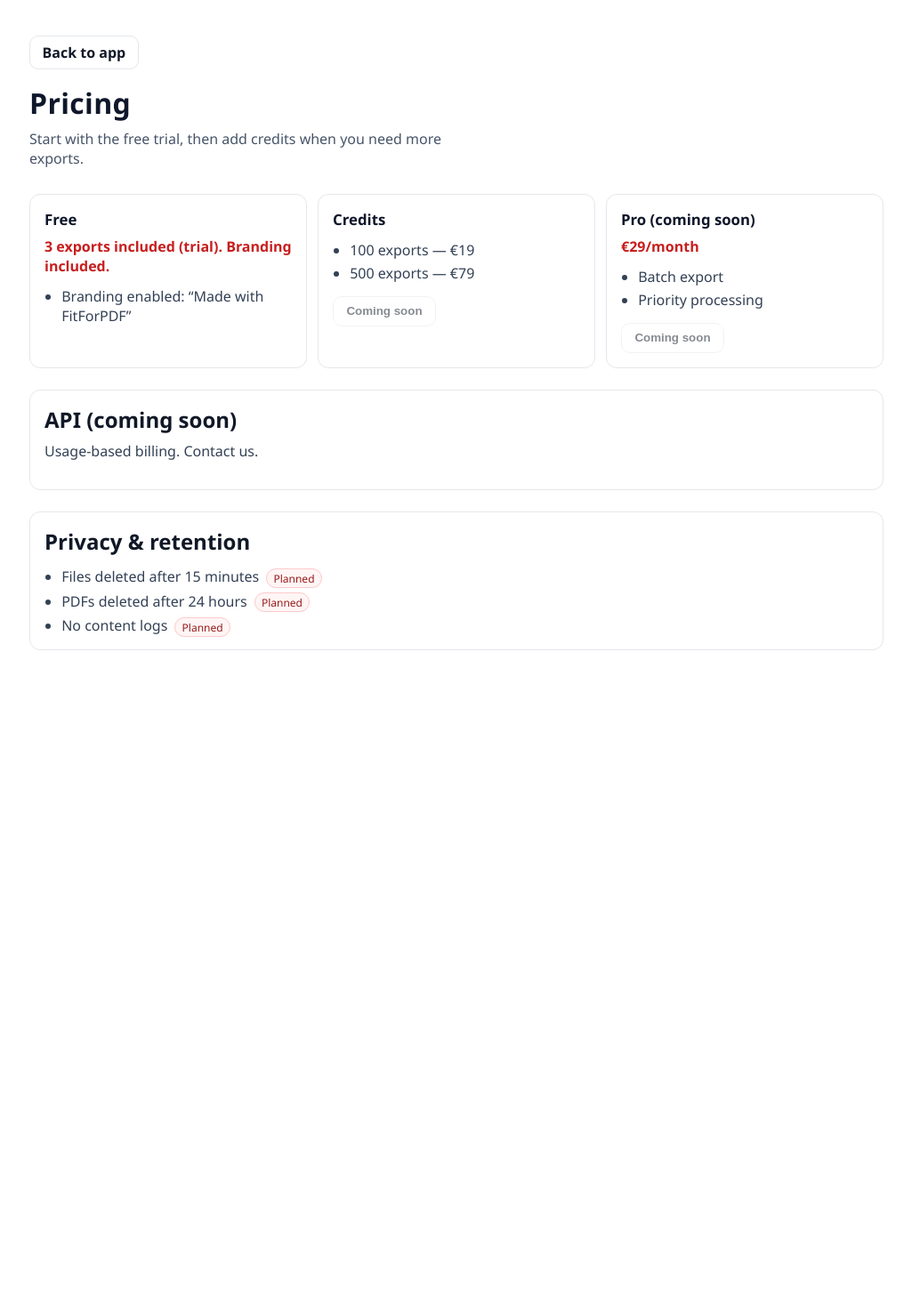
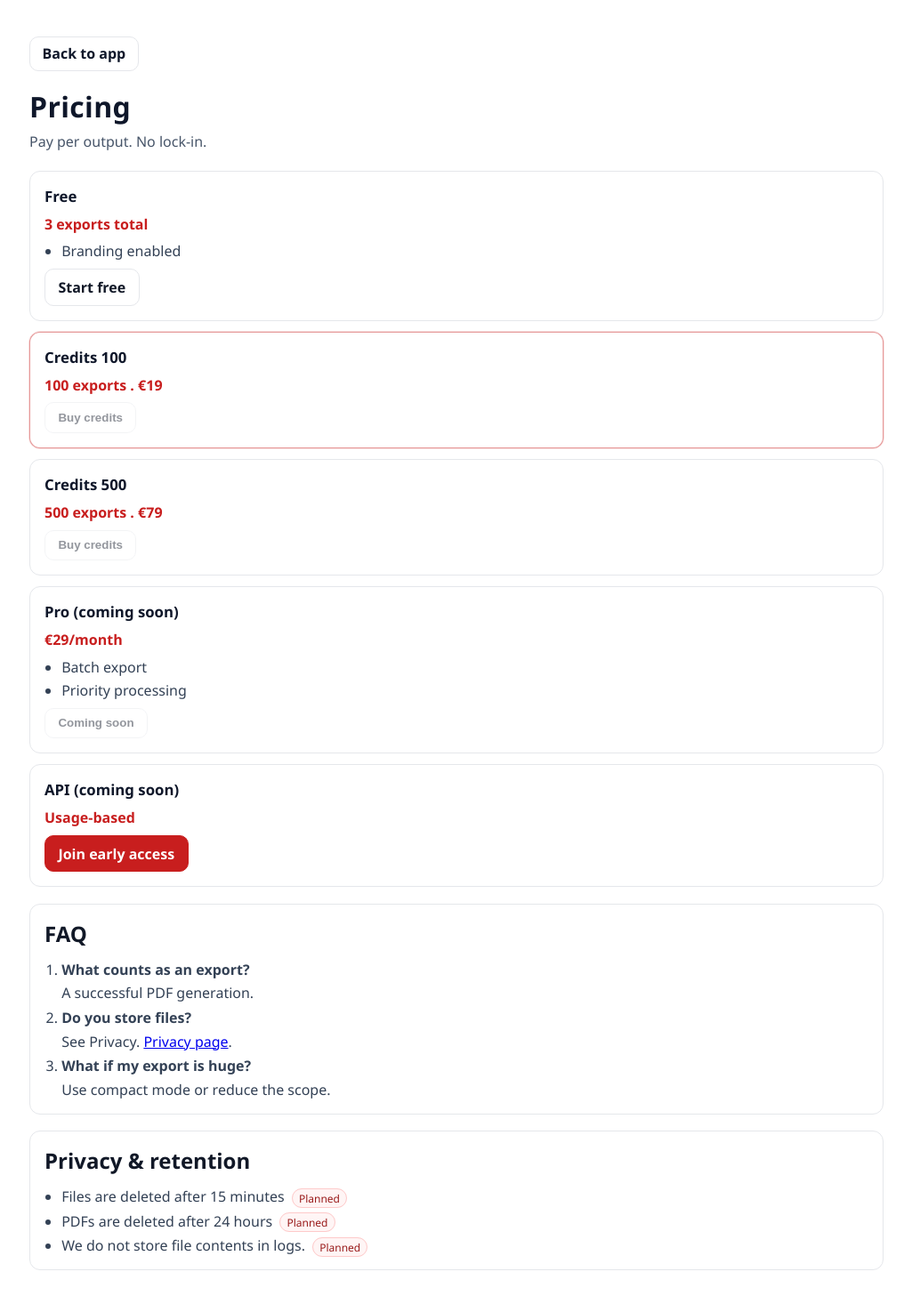
Before and after one commit to Togetheart/fitforpdf-frontend, a Next.js app: page /pricing in a window 1280 px wide. Shown: the top 1466 px of the page at 89% size, without its empty margins (127-1152 px from the left). Before the commit the page ends 880 px from the top, so only its background shows below. Built offline with nearby package versions, Linux system fonts and the light colour scheme.

Commit message:
feat(pricing): add dedicated pricing page

```diff
--- a/app/pricing/page.js
+++ b/app/pricing/page.js
@@ -1,16 +1,52 @@
 'use client';
 
-import { PRICING_CARDS, PRICING_PAGE_COPY } from '../siteCopy.mjs';
+import { PRICING_CARDS, PRICING_FAQ, PRICING_PAGE_COPY } from '../siteCopy.mjs';
 
 export function getPricingPageSections() {
   return {
     title: PRICING_PAGE_COPY.pageTitle,
     subtitle: PRICING_PAGE_COPY.pageSubtitle,
     cards: PRICING_CARDS,
+    faq: PRICING_FAQ,
+    backToAppLabel: PRICING_PAGE_COPY.backToApp,
+    backToAppHref: PRICING_PAGE_COPY.backToAppHref,
     retentionTitle: PRICING_PAGE_COPY.retentionTitle,
-    apiTitle: PRICING_PAGE_COPY.apiTitle,
-    apiCopy: PRICING_PAGE_COPY.apiCopy,
+    retention: [
+      PRICING_PAGE_COPY.filesDeleted,
+      PRICING_PAGE_COPY.pdfsDeleted,
+      PRICING_PAGE_COPY.noLogs,
+    ],
+    plannedLabel: PRICING_PAGE_COPY.plannedLabel,
   };
+}
+
+function renderAction(plan) {
+  if (plan.actionType === 'link' && !plan.disabled) {
+    return (
+      <a href={plan.actionHref} className={`planAction ${plan.id === 'api' ? 'planActionPrimary' : ''}`}>
+        {plan.actionLabel}
+      </a>
+    );
+  }
+
+  if (plan.actionType === 'link' && plan.disabled) {
+    return (
+      <a href={plan.actionHref} className="planAction planActionDisabled" aria-disabled="true">
+        {plan.actionLabel}
+      </a>
+    );
+  }
+
+  return (
+    <button
+      type="button"
+      className="planAction"
+      disabled={plan.disabled}
+      title={plan.tooltip}
+    >
+      {plan.actionLabel}
+    </button>
+  );
 }
 
 export default function PricingPage() {
@@ -22,35 +58,35 @@ export default function PricingPage() {
           min-height: 100vh;
           background: #fff;
           color: #111827;
-          padding: clamp(1.25rem, 2.5vw, 2.5rem);
-          font-family: "Avenir Next", "Avenir", "Segoe UI", sans-serif;
+          padding: clamp(1.25rem, 2.6vw, 2.5rem);
+          font-family: 'Avenir Next', 'Avenir', 'Segoe UI', sans-serif;
         }
         .container {
           max-width: 60rem;
           margin: 0 auto;
           display: flex;
           flex-direction: column;
-          gap: 1rem;
+          gap: 1.15rem;
         }
-        .back {
-          color: #111827;
+        .backToApp {
+          width: fit-content;
+          border: 1px solid #e5e7eb;
+          border-radius: 10px;
+          padding: 0.45rem 0.85rem;
+          color: #0f172a;
           text-decoration: none;
           font-weight: 600;
-          width: fit-content;
-          border: 1px solid #e5e7eb;
-          padding: 0.45rem 0.85rem;
-          border-radius: 10px;
-          transition: transform 140ms ease, opacity 140ms ease;
+          transition: opacity 140ms ease, transform 140ms ease;
         }
-        .back:hover {
+        .backToApp:hover {
           transform: translateY(-1px);
-          opacity: 0.94;
+          opacity: 0.95;
           text-decoration: underline;
         }
-        .header {
+        .hero {
           display: flex;
           flex-direction: column;
-          gap: 0.5rem;
+          gap: 0.45rem;
         }
         .title {
           margin: 0;
@@ -63,10 +99,10 @@ export default function PricingPage() {
           color: #475569;
           max-width: 56ch;
         }
-        .grid {
-          margin-top: 0.8rem;
+        .plans {
+          margin-top: 0.2rem;
           display: grid;
-          grid-template-columns: repeat(3, minmax(0, 1fr));
+          grid-template-columns: 1fr;
           gap: 0.75rem;
         }
         .planCard {
@@ -74,6 +110,18 @@ export default function PricingPage() {
           border-radius: 12px;
           padding: 1rem;
           background: #fff;
+          display: flex;
+          flex-direction: column;
+          gap: 0.55rem;
+          transition: transform 140ms ease, box-shadow 140ms ease;
+        }
+        .planCard:hover {
+          transform: translateY(-1px);
+          box-shadow: 0 8px 18px rgba(2, 6, 23, 0.06);
+        }
+        .planCardRecommended {
+          border-color: rgba(200, 30, 30, 0.45);
+          outline: 1px solid rgba(200, 30, 30, 0.15);
         }
         .planTitle {
           margin: 0;
@@ -81,47 +129,59 @@ export default function PricingPage() {
           color: #0f172a;
         }
         .planPrice {
-          margin: 0.5rem 0;
+          margin: 0;
           color: var(--accent);
           font-weight: 700;
         }
         .planList {
-          margin: 0.75rem 0 0;
+          margin: 0;
           padding-left: 1.2rem;
           color: #334155;
           display: grid;
           gap: 0.25rem;
         }
-        .action {
-          margin-top: 0.9rem;
+        .planAction {
+          margin-top: auto;
           border: 1px solid #e5e7eb;
+          border-radius: 10px;
+          padding: 0.55rem 0.9rem;
           background: #fff;
           color: #111827;
-          border-radius: 10px;
-          padding: 0.55rem 0.9rem;
+          text-align: center;
+          text-decoration: none;
           font-weight: 600;
-          cursor: pointer;
-          transition: opacity 140ms ease;
+          transition: transform 140ms ease, opacity 140ms ease;
+          width: fit-content;
         }
-        .action:hover:not(:disabled) {
-          opacity: 0.94;
+        .planAction:hover:not(:disabled) {
+          transform: translateY(-1px);
+          opacity: 0.95;
         }
-        .action:disabled {
-          opacity: 0.5;
-          cursor: default;
+        .planActionPrimary {
+          background: var(--accent);
+          color: #fff;
+          border-color: var(--accent);
         }
-        .section {
-          margin-top: 0.5rem;
+        .planAction:disabled,
+        .planActionDisabled {
+          opacity: 0.45;
+          cursor: not-allowed;
+        }
+        .faq,
+        .privacy {
           border: 1px solid #e5e7eb;
           border-radius: 12px;
           padding: 1rem;
           background: #fff;
+          display: grid;
+          gap: 0.8rem;
         }
         .sectionTitle {
           margin: 0;
         }
-        .retentionList {
-          margin: 0.75rem 0 0;
+        .faqList,
+        .privacyList {
+          margin: 0;
           padding-left: 1.2rem;
           color: #334155;
           display: grid;
@@ -136,61 +196,66 @@ export default function PricingPage() {
           border-radius: 999px;
           padding: 0.1rem 0.45rem;
         }
-        @media (max-width: 880px) {
-          .grid {
-            grid-template-columns: 1fr;
-          }
-        }
       `}</style>
+
       <div className="container">
-        <a href="/" className="back">
-          {PRICING_PAGE_COPY.backToApp}
+        <a href={getPricingPageSections().backToAppHref} className="backToApp">
+          {getPricingPageSections().backToAppLabel}
         </a>
 
-        <header className="header">
+        <header className="hero">
           <h1 className="title">{PRICING_PAGE_COPY.pageTitle}</h1>
           <p className="subtitle">{PRICING_PAGE_COPY.pageSubtitle}</p>
         </header>
 
-        <section className="grid" aria-label="Plans">
+        <section className="plans" aria-label="Pricing plans">
           {PRICING_CARDS.map((plan) => (
-            <article className="planCard" key={plan.id}>
+            <article className={`planCard ${plan.recommended ? 'planCardRecommended' : ''}`} key={plan.id}>
               <h2 className="planTitle">{plan.title}</h2>
-              {plan.priceLine ? <p className="planPrice">{plan.priceLine}</p> : null}
+              <p className="planPrice">{plan.priceLine}</p>
+              {plan.points.length > 0 ? (
                 <ul className="planList">
                   {plan.points.map((point) => (
                     <li key={point}>{point}</li>
                   ))}
                 </ul>
-              {plan.id === 'free' ? null : (
-                <button type="button" className="action" disabled>
-                  {PRICING_PAGE_COPY.disabledButtonLabel}
-                </button>
-              )}
+              ) : null}
+              {renderAction(plan)}
             </article>
           ))}
         </section>
 
-        <section className="section" aria-label="API">
-          <h2 className="sectionTitle">{PRICING_PAGE_COPY.apiTitle}</h2>
-          <p style={{ marginTop: '0.5rem', color: '#334155' }}>{PRICING_PAGE_COPY.apiCopy}</p>
+        <section className="faq" aria-label="FAQ">
+          <h2 className="sectionTitle">FAQ</h2>
+          <ol className="faqList">
+            {PRICING_FAQ.map((item) => (
+              <li key={item.question}>
+                <p style={{ margin: 0, fontWeight: 600 }}>{item.question}</p>
+                {item.link ? (
+                  <p style={{ margin: '0.3rem 0 0' }}>
+                    {item.answer} <a href={item.link}>Privacy page</a>.
+                  </p>
+                ) : (
+                  <p style={{ margin: '0.3rem 0 0' }}>{item.answer}</p>
+                )}
+              </li>
+            ))}
+          </ol>
         </section>
 
-        <section className="section" aria-label="Privacy">
+        <section className="privacy" aria-label="Privacy and retention">
           <h2 className="sectionTitle">{PRICING_PAGE_COPY.retentionTitle}</h2>
-          <ul className="retentionList">
-            <li>
-              {PRICING_PAGE_COPY.filesDeleted}
+          <ul className="privacyList">
+            {[
+              PRICING_PAGE_COPY.filesDeleted,
+              PRICING_PAGE_COPY.pdfsDeleted,
+              PRICING_PAGE_COPY.noLogs,
+            ].map((item) => (
+              <li key={item}>
+                {item}
                 <span className="pending">{PRICING_PAGE_COPY.plannedLabel}</span>
               </li>
-            <li>
-              {PRICING_PAGE_COPY.pdfsDeleted}
-              <span className="pending">{PRICING_PAGE_COPY.plannedLabel}</span>
-            </li>
-            <li>
-              {PRICING_PAGE_COPY.noLogs}
-              <span className="pending">{PRICING_PAGE_COPY.plannedLabel}</span>
-            </li>
+            ))}
           </ul>
         </section>
       </div>
--- a/app/siteCopy.mjs
+++ b/app/siteCopy.mjs
@@ -67,29 +67,34 @@ export const LANDING_COPY_KEYS = {
 
 export const PRICING_PAGE_COPY = {
   pageTitle: 'Pricing',
-  pageSubtitle: 'Start with the free trial, then add credits when you need more exports.',
+  pageSubtitle: 'Pay per output. No lock-in.',
   freeTitle: 'Free',
-  freeSubtitle: '3 exports included (trial). Branding included.',
-  freeFeature: 'Branding enabled: “Made with FitForPDF”',
+  freeSubtitle: '3 exports total',
+  freeFeature: 'Branding enabled',
+  freeCtaLabel: 'Start free',
   creditsTitle: 'Credits',
   credits100Title: '100 exports',
   credits100Price: '€19',
   credits500Title: '500 exports',
   credits500Price: '€79',
+  creditsCtaLabel: 'Buy credits',
+  creditsCtaTooltip: 'Coming soon',
   proTitle: 'Pro (coming soon)',
   proPrice: '€29/month',
   proFeature1: 'Batch export',
   proFeature2: 'Priority processing',
-  freePrimaryAction: 'Use free plan',
+  proCtaLabel: 'Coming soon',
   apiTitle: 'API (coming soon)',
-  apiCopy: 'Usage-based billing. Contact us.',
+  apiCopy: 'Usage-based. Contact us.',
+  apiCtaLabel: 'Join early access',
+  apiCtaHref: 'mailto:support@fitforpdf.com',
   backToApp: 'Back to app',
+  backToAppHref: '/',
   retentionTitle: 'Privacy & retention',
-  filesDeleted: 'Files deleted after 15 minutes',
-  pdfsDeleted: 'PDFs deleted after 24 hours',
-  noLogs: 'No content logs',
+  filesDeleted: 'Files are deleted after 15 minutes',
+  pdfsDeleted: 'PDFs are deleted after 24 hours',
+  noLogs: 'We do not store file contents in logs.',
   plannedLabel: 'Planned',
-  disabledButtonLabel: 'Coming soon',
 };
 
 export const PRICING_CARDS = [
@@ -97,22 +102,72 @@ export const PRICING_CARDS = [
     id: 'free',
     title: PRICING_PAGE_COPY.freeTitle,
     priceLine: PRICING_PAGE_COPY.freeSubtitle,
+    amountLine: '',
     points: [PRICING_PAGE_COPY.freeFeature],
+    actionLabel: PRICING_PAGE_COPY.freeCtaLabel,
+    actionType: 'link',
+    actionHref: '/#tool',
+    disabled: false,
   },
   {
-    id: 'credits',
-    title: PRICING_PAGE_COPY.creditsTitle,
-    priceLine: '',
-    points: [
-      `${PRICING_PAGE_COPY.credits100Title} — ${PRICING_PAGE_COPY.credits100Price}`,
-      `${PRICING_PAGE_COPY.credits500Title} — ${PRICING_PAGE_COPY.credits500Price}`,
-    ],
+    id: 'credits100',
+    title: `${PRICING_PAGE_COPY.creditsTitle} 100`,
+    priceLine: `${PRICING_PAGE_COPY.credits100Title} . ${PRICING_PAGE_COPY.credits100Price}`,
+    amountLine: '',
+    points: [],
+    actionLabel: PRICING_PAGE_COPY.creditsCtaLabel,
+    actionType: 'button',
+    disabled: true,
+    tooltip: PRICING_PAGE_COPY.creditsCtaTooltip,
+    recommended: true,
+  },
+  {
+    id: 'credits500',
+    title: `${PRICING_PAGE_COPY.creditsTitle} 500`,
+    priceLine: `${PRICING_PAGE_COPY.credits500Title} . ${PRICING_PAGE_COPY.credits500Price}`,
+    amountLine: '',
+    points: [],
+    actionLabel: PRICING_PAGE_COPY.creditsCtaLabel,
+    actionType: 'button',
+    disabled: true,
+    tooltip: PRICING_PAGE_COPY.creditsCtaTooltip,
   },
   {
     id: 'pro',
     title: PRICING_PAGE_COPY.proTitle,
     priceLine: PRICING_PAGE_COPY.proPrice,
+    amountLine: '',
     points: [PRICING_PAGE_COPY.proFeature1, PRICING_PAGE_COPY.proFeature2],
+    actionLabel: PRICING_PAGE_COPY.proCtaLabel,
+    actionType: 'button',
+    disabled: true,
+  },
+  {
+    id: 'api',
+    title: PRICING_PAGE_COPY.apiTitle,
+    priceLine: 'Usage-based',
+    amountLine: '',
+    points: [],
+    actionLabel: PRICING_PAGE_COPY.apiCtaLabel,
+    actionType: 'link',
+    actionHref: PRICING_PAGE_COPY.apiCtaHref,
+    disabled: false,
+  },
+];
+
+export const PRICING_FAQ = [
+  {
+    question: 'What counts as an export?',
+    answer: 'A successful PDF generation.',
+  },
+  {
+    question: 'Do you store files?',
+    answer: 'See Privacy.',
+    link: '/privacy',
+  },
+  {
+    question: 'What if my export is huge?',
+    answer: 'Use compact mode or reduce the scope.',
   },
 ];
 
--- a/package.json
+++ b/package.json
@@ -4,7 +4,7 @@
   "private": true,
   "scripts": {
     "dev": "next dev -p 3001",
-    "test": "node --test app/pageUiLogic.test.mjs app/__tests__/landingStructure.test.mjs app/pricing/page.test.mjs app/api/render/route.test.mjs app/api/checkout/route.test.mjs",
+    "test": "node --test app/pageUiLogic.test.mjs app/__tests__/landingStructure.test.mjs app/__tests__/pricingPage.test.mjs app/api/render/route.test.mjs app/api/checkout/route.test.mjs",
     "build": "next build",
     "start": "next start -p 3001"
   },
```
Also changed, not shown: 2 other files (tests, documents, lock files or other folders). Lines whose indentation alone changed are shown as unchanged.
